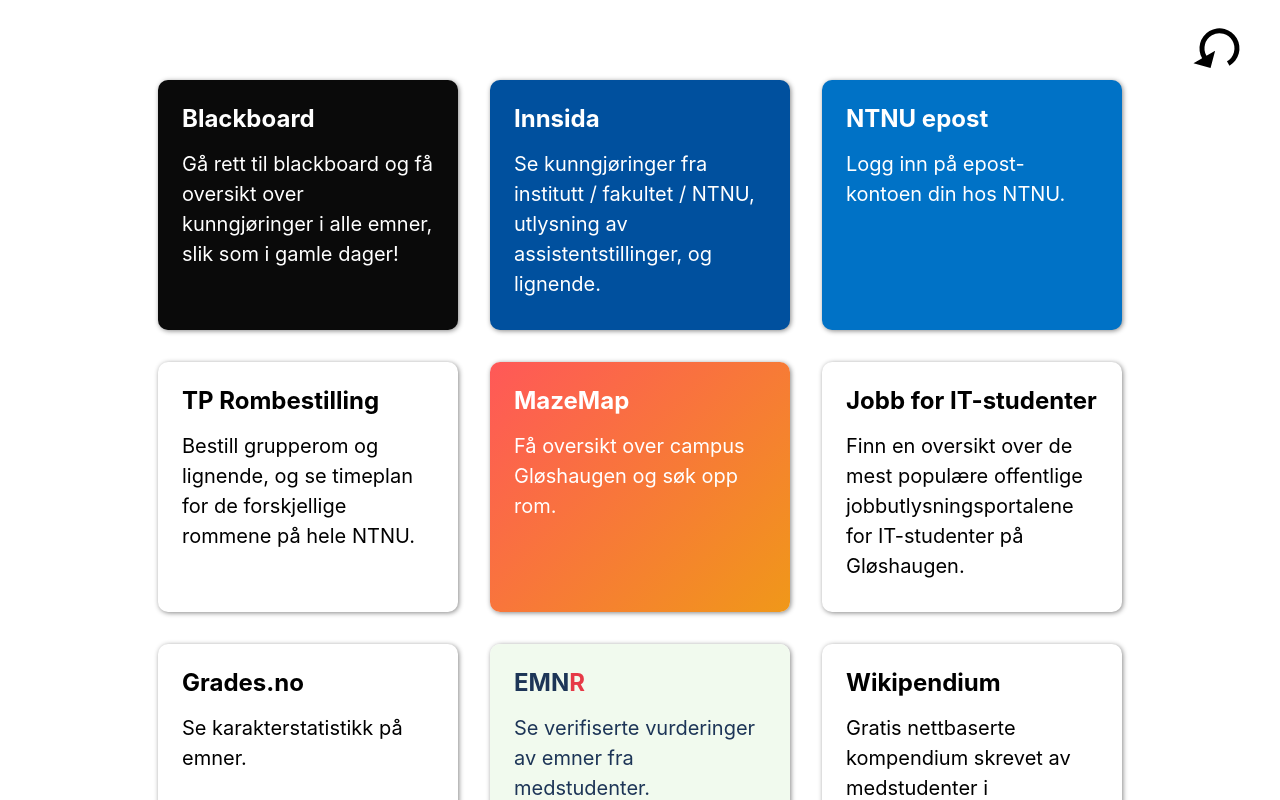
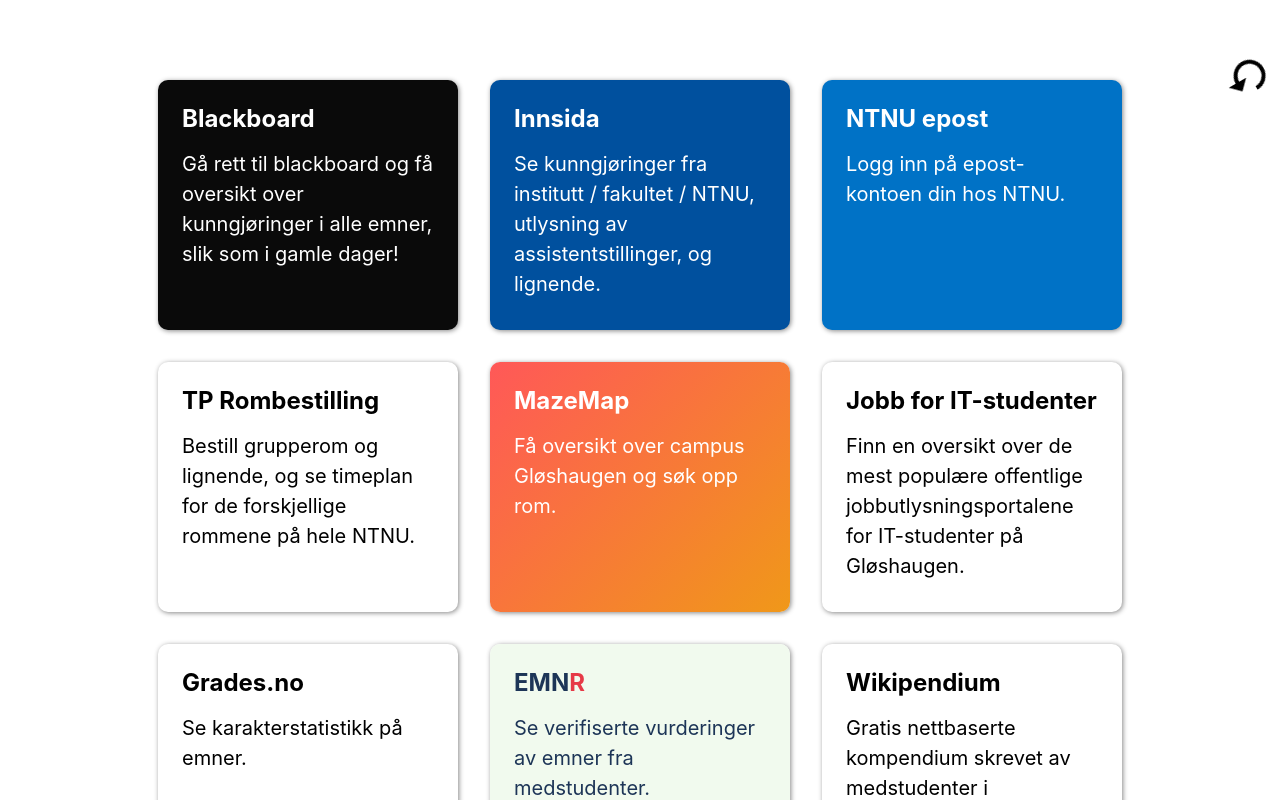
Before and after one commit to koseprogg/data-start, a Next.js app: page / in a window 1280 px wide. In both pictures the pointer is over the button 1220 px from the left and 48 px from the top of the page. Shown: the top 800 px of the page. Built offline with nearby package versions, Linux system fonts and the light colour scheme.

Commit message:
remove hover increase size

```diff
--- a/styles/Home.module.css
+++ b/styles/Home.module.css
@@ -130,7 +130,7 @@
 }
 
 .button:hover {
-  transform: translate(-50%, -50%) rotate(-120deg) scale(1.25);
+  transform: rotate(-120deg);
   transition: transform 0.5s;
 }
 
```
